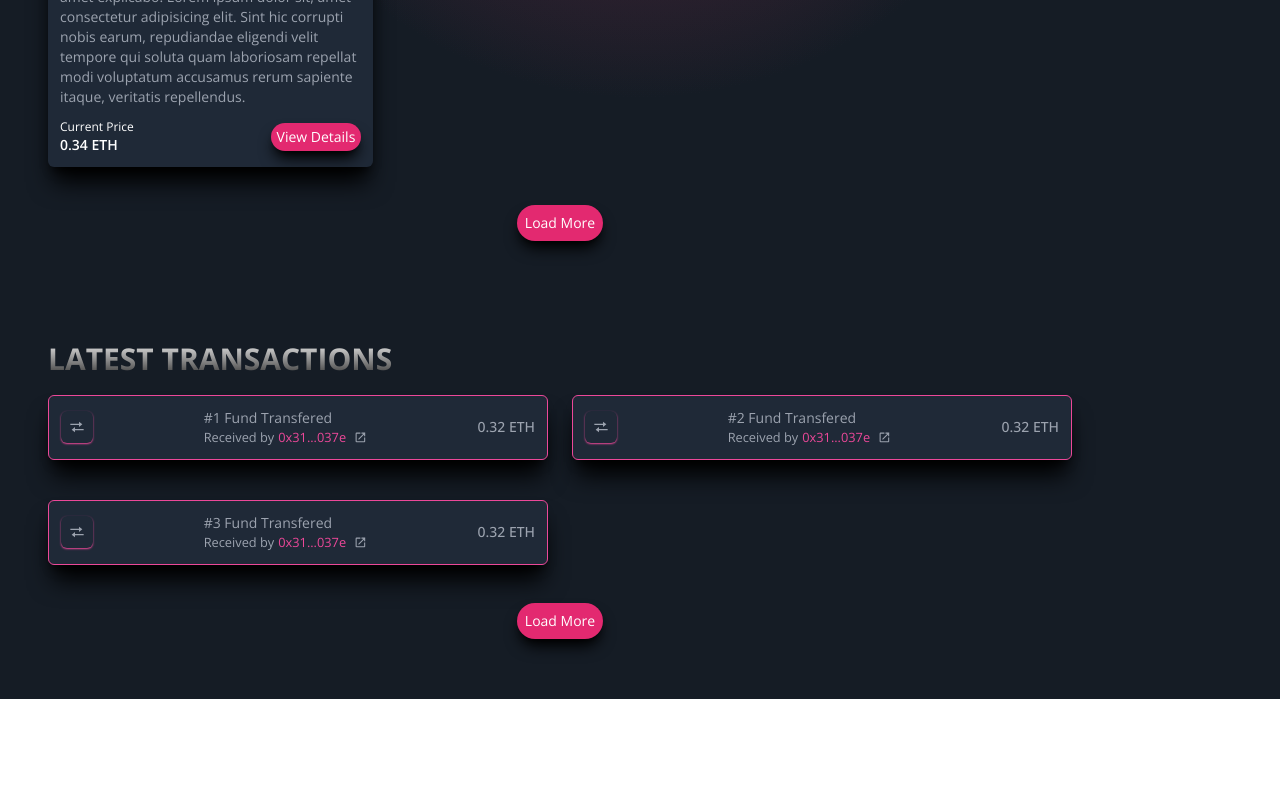
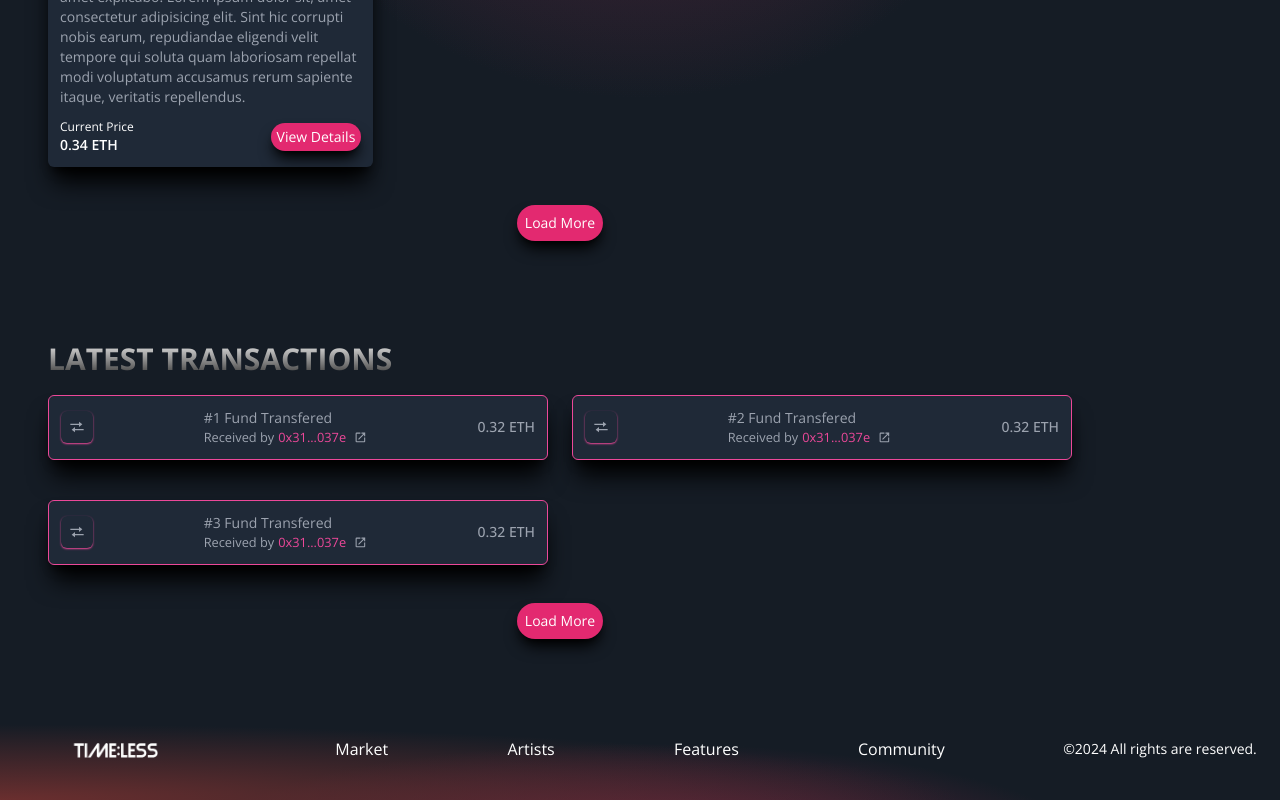
Before and after one commit to KuntalPokiya/NFT-Gallery, a React (Create React App) app: page / in a window 1280 px wide. Shown: the part 1608-2408 px from the top of the page. Before the commit the page ends 2307 px from the top, so only its background shows below. Built offline with nearby package versions, Linux system fonts and the light colour scheme.

Commit message:
Added Footer section

```diff
--- a/src/App.jsx
+++ b/src/App.jsx
@@ -1,4 +1,5 @@
 import {Artworks} from "./components/Artworks"
+import Footer from "./components/Footer"
 import Header from "./components/Header"
 import Hero from "./components/Hero"
 import Transaction from "./components/Transaction"
@@ -12,6 +13,7 @@ const App = () => {
       </div>
       <Artworks />
       <Transaction />
+      <Footer />
     </div>
   )
 }
--- /dev/null
+++ b/src/components/Footer.jsx
@@ -0,0 +1,30 @@
+import React from 'react'
+import timlessLogo from '../assets/timeless.png'
+
+const Footer = () => {
+  return (
+  <div className='w-full flex flex-col justify-between md:justify-center items:center
+        gradient-bg-footer p-4'>
+    <div className='w-full flex sm:flex-row flex-col justify-between
+          items-center my-4 '>
+      <div className='flex flex-[0.25] justify-center items-center'>
+        <img className='w-32'
+         src={timlessLogo} alt="Logo" />
+      </div>
+
+      <div className='flex flex-1 justify-evenly items-center flex-wrap
+          sm:mt-0 mt-5 w-full text-white text-base text-center'>
+        <p className='cursor-pointer mx-2'>Market</p>
+        <p className='cursor-pointer mx-2'>Artists</p>
+        <p className='cursor-pointer mx-2'>Features</p>
+        <p className='cursor-pointer mx-2'>Community</p>
+      </div>
+      <div className='flex flex-[0.25] justify-center items-center'>
+          <p className='text-white text-right text-sm'>&copy;2024 All rights are reserved.</p>
+      </div>
+    </div>
+  </div>
+  )
+}
+
+export default Footer
--- /dev/null
+++ b/src/store/index.jsx
@@ -0,0 +1,7 @@
+import {createGlobalState} from "react-hooks-global-state"
+
+const{setGlobalState,useGlobalState,getGlobalState}=createGlobalState({
+    modal:'scale-0'
+})
+
+export{useGlobalState,setGlobalState,getGlobalState}
```
